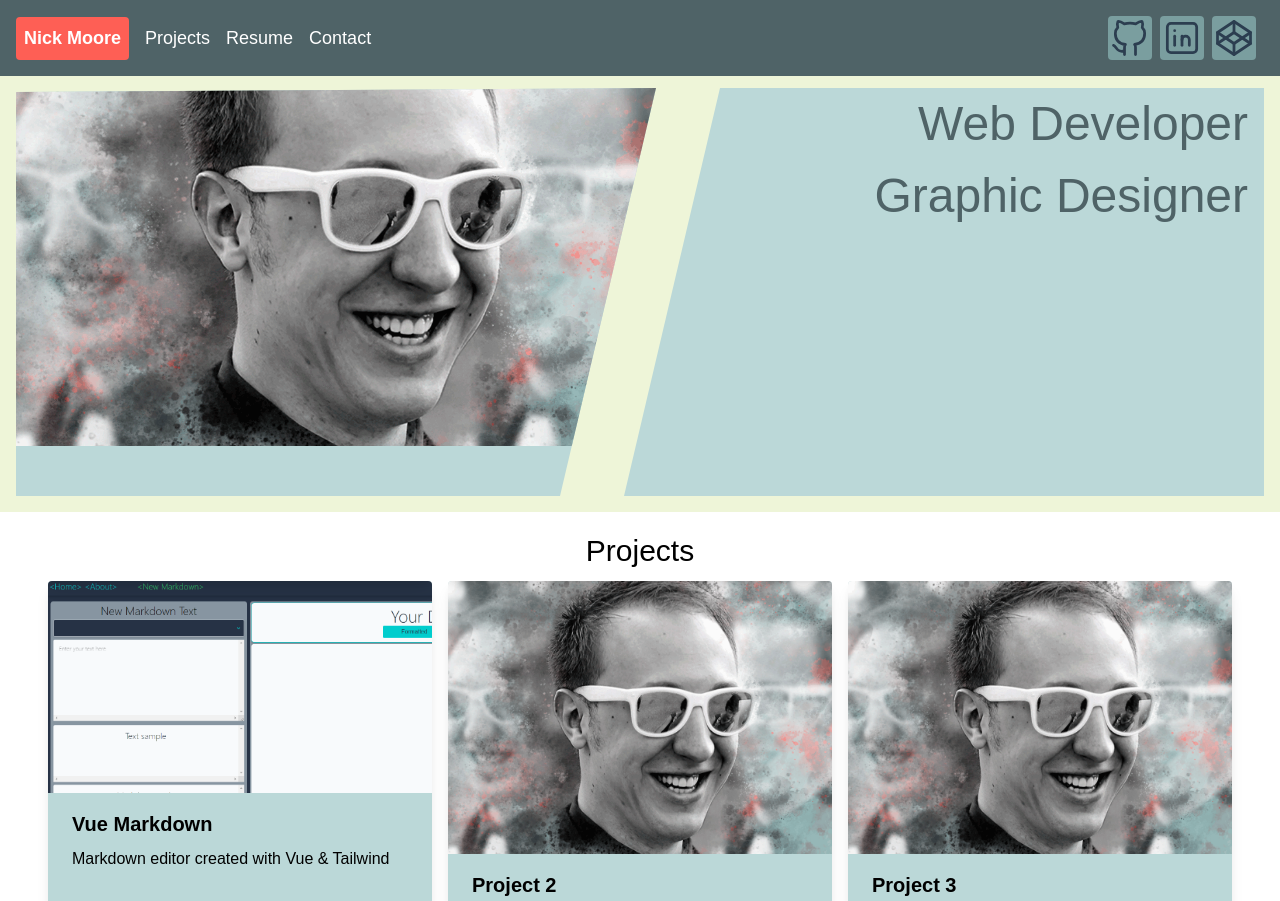
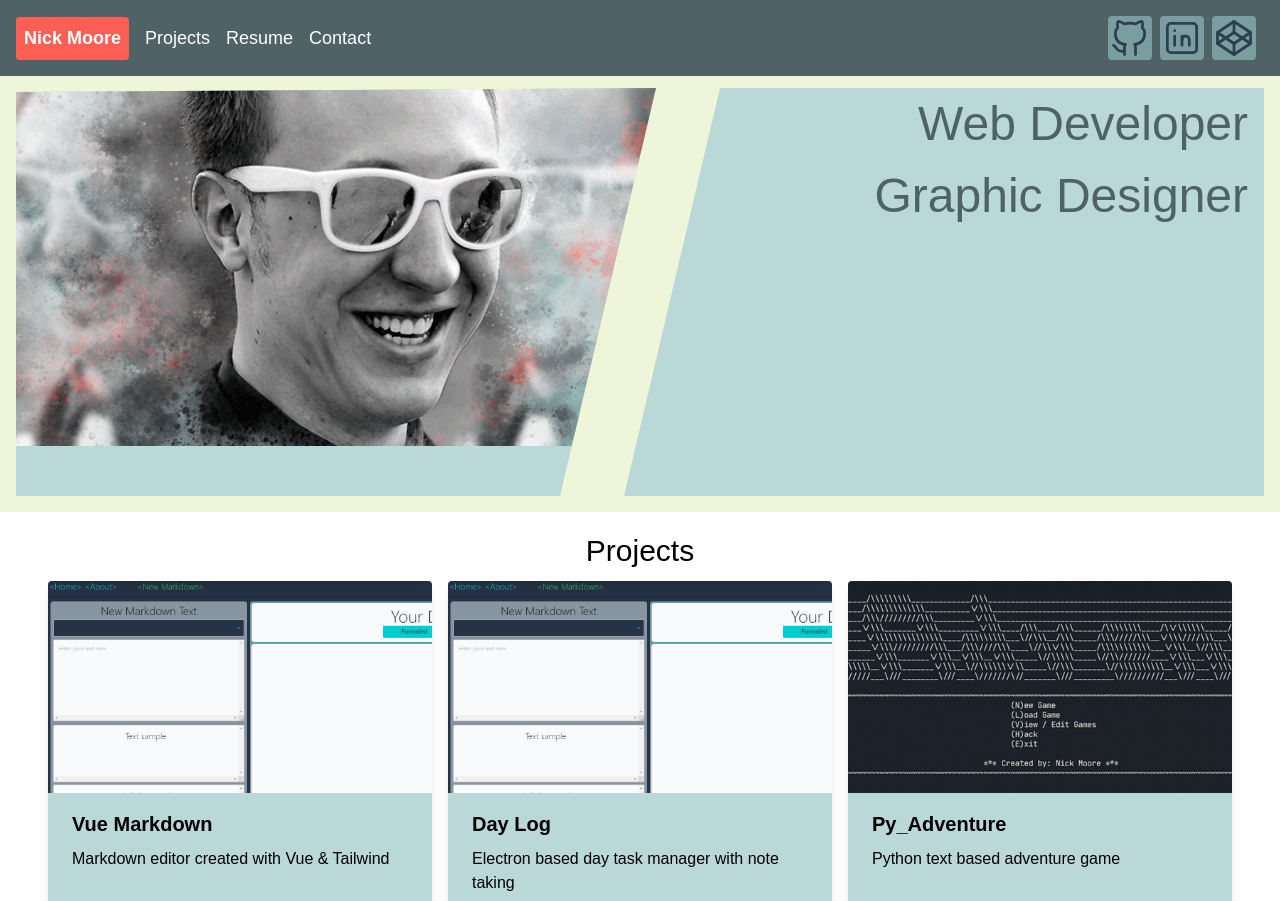
Before and after one commit to nmoore14/nmoore-dev-main, a Vue app: page / in a window 1280 px wide. Shown: the top 901 px of the page. Built offline with nearby package versions, Linux system fonts and the light colour scheme.

Commit message:
adding py_adventure project card info

```diff
--- a/src/App.vue
+++ b/src/App.vue
@@ -1,7 +1,7 @@
 <template>
-  <div id="app" class="flex flex-col">
+  <div id="app" class="flex flex-col w-full">
     <Navbar/>
-    <div id="content" class="absolute">
+    <div id="content" class="absolute w-full">
       <Hero/>
       <Projects/>
     </div>
--- a/src/assets/data/projects.js
+++ b/src/assets/data/projects.js
@@ -17,45 +17,30 @@ const projects = [
     tags: ['Vue', 'Project', 'TailwindCSS', 'Markdown', 'Github']
   },
   {
-    title: 'Project 2',
-    image: 'project_images/nick-style.png',
-    description: 'This is my first project for test the long description',
-    shortDescription: 'My first project',
+    title: 'Day Log',
+    image: 'project_images/vue-md.png',
+    description: 'Electron based Day Task manager with note taking ability',
+    shortDescription: 'Electron based day task manager with note taking',
     links: [
       {
         title: 'Repo',
-        url: 'https://www.google.com'
+        url: 'https://github.com/nmoore14/day-log-electron'
       }
     ],
-    tags: ['Vue', 'Project', 'TailwindCSS']
+    tags: ['Vue', 'W.I.P.', 'TailwindCSS', 'Electron', 'ToDo App']
   },
   {
-    title: 'Project 3',
-    image: 'project_images/nick-style.png',
-    description: 'This is my first project for test the long description',
-    shortDescription: 'My first project',
-    tags: [
-      'Vue',
-      'Project 3',
-      'TailwindCSS',
-      'Frontend Framework',
-      'Full Stack',
-      'Web Dev'
-    ]
-  },
-  {
-    title: 'Project 1',
-    image: 'project_images/nick-style.png',
-    description: 'This is my first project for test the long description',
-    shortDescription: 'My first project',
-    tags: ['Vue', 'Project', 'TailwindCSS', 'Frontend Framework']
-  },
-  {
-    title: 'Project 2',
-    image: 'project_images/nick-style.png',
-    description: 'This is my first project for test the long description',
-    shortDescription: 'My first project',
-    tags: ['Vue', 'Project', 'TailwindCSS']
+    title: 'Py_Adventure',
+    image: 'project_images/py_adventure.png',
+    description: 'Electron based Day Task manager with note taking ability',
+    shortDescription: 'Python text based adventure game',
+    links: [
+      {
+        title: 'Repo',
+        url: 'https://github.com/nmoore14/py_adventure'
+      }
+    ],
+    tags: ['Python', 'W.I.P.', 'JSON', 'Game']
   }
 ]
 
```
